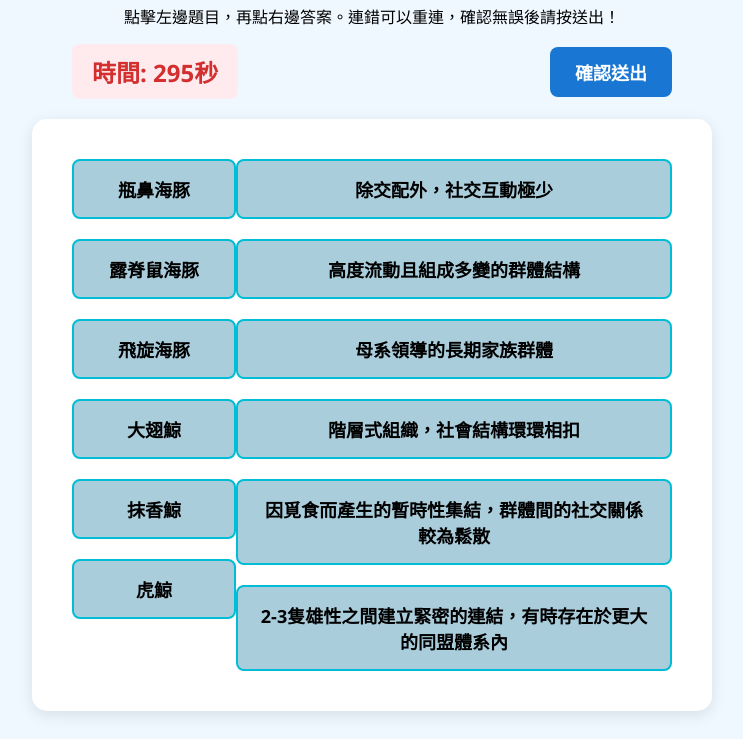
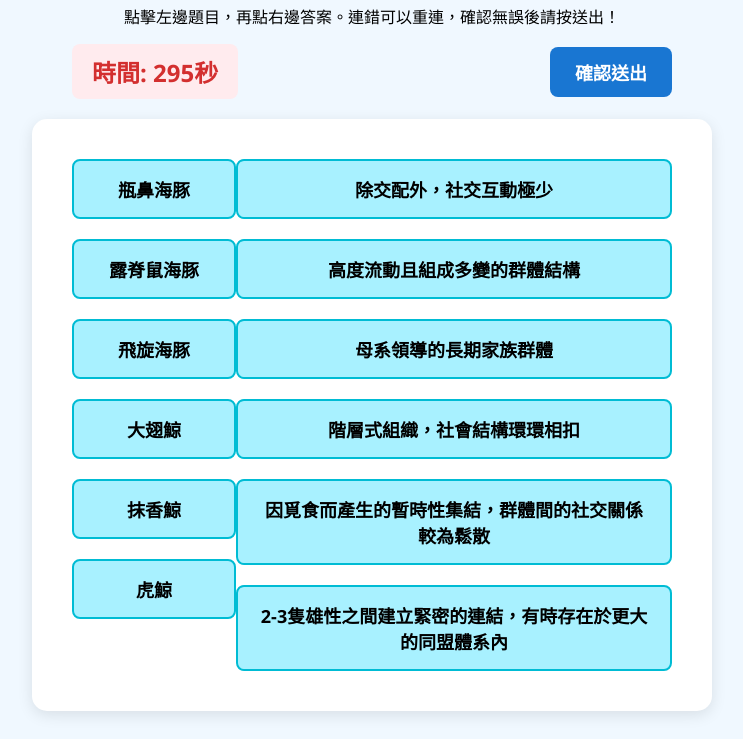
Before and after one commit to keiling1/cetacean-mix-n-match-II, a plain HTML site: page index.html in a window 1280 px wide. Shown: the part 117-856 px from the top of the page, without its empty margins (268-1011 px from the left). Drawn offline with Linux system fonts and the light colour scheme.

Commit message:
Change item background color to #A8F1FF

```diff
--- a/index.html
+++ b/index.html
@@ -67,7 +67,7 @@
         }
         .item {
             padding: 15px 20px;
-            background-color: #AACDDC;
+            background-color: #A8F1FF;
             border: 2px solid #00bcd4;
             border-radius: 8px;
             cursor: pointer;
```
